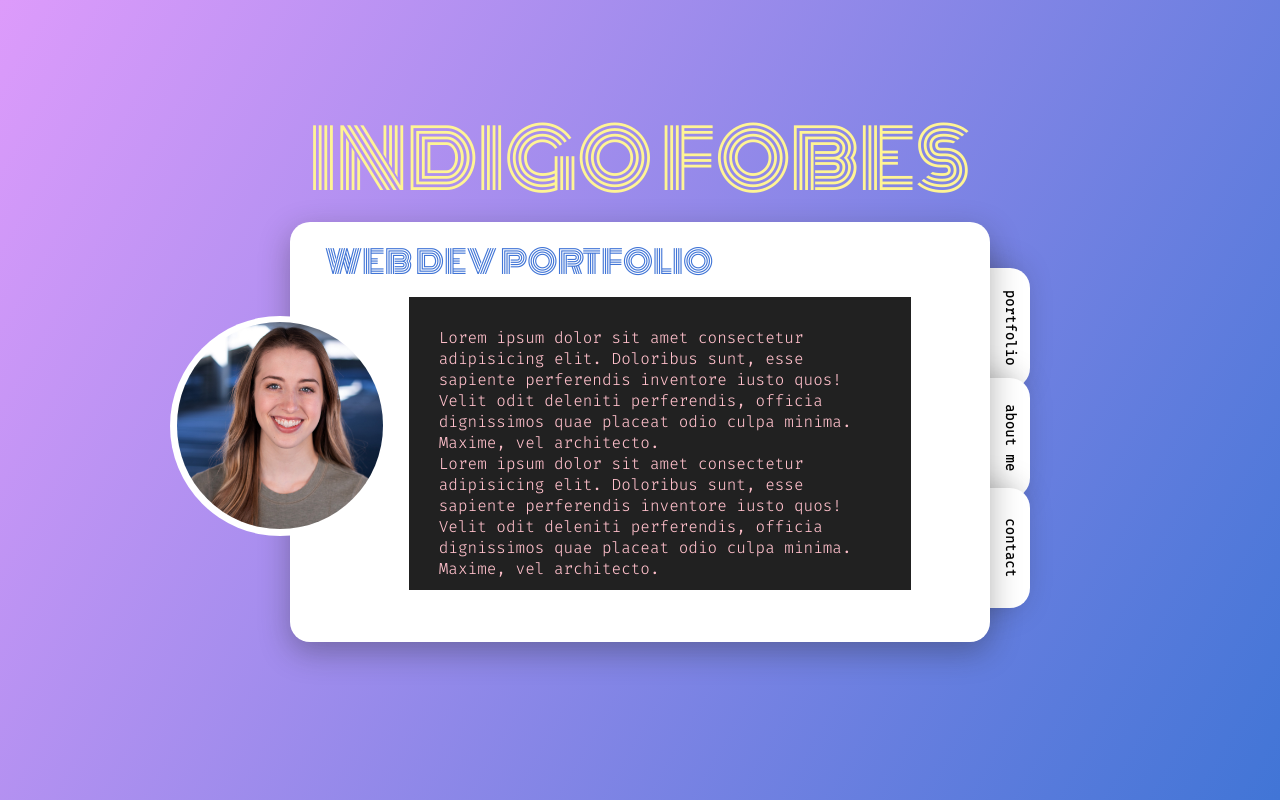
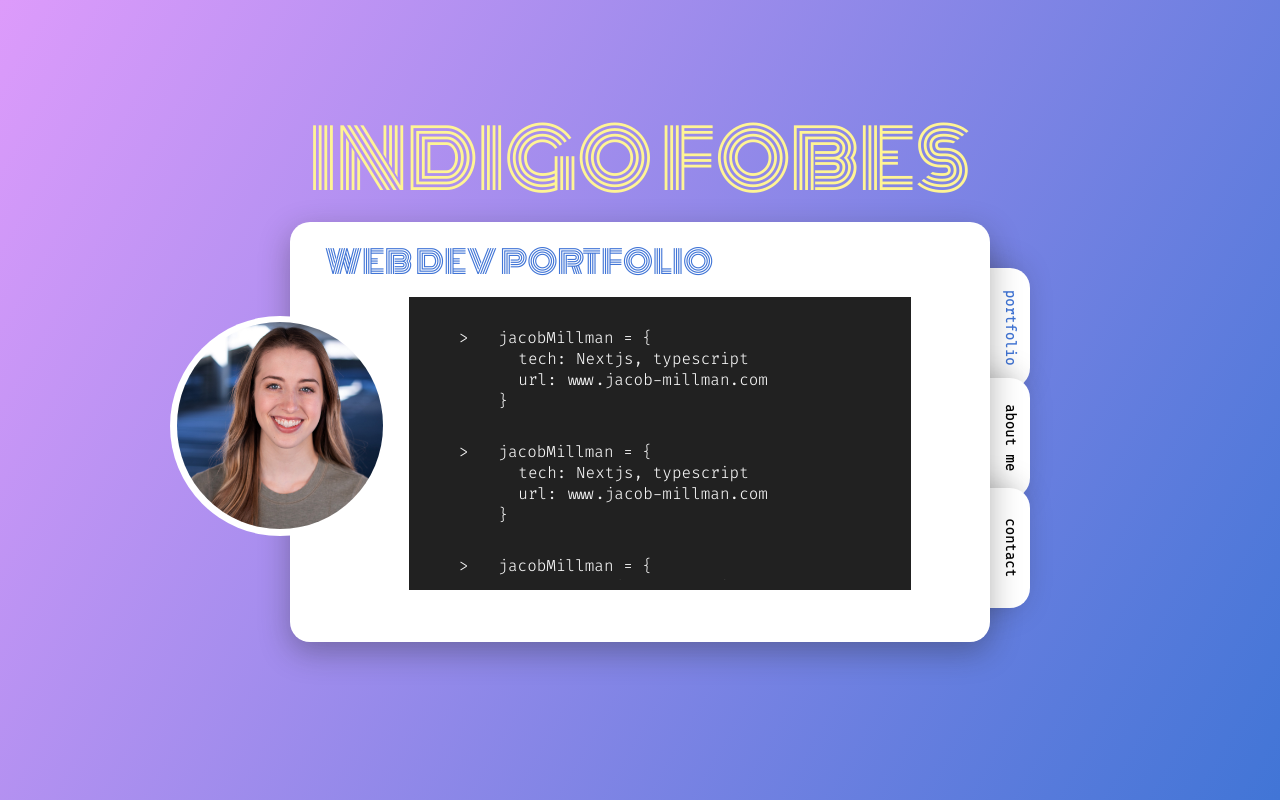
Before and after one commit to IndigoFobes/indigo-nextjs-portfolio, a Next.js app: page / in a window 1280 px wide. Built offline with nearby package versions, Linux system fonts and the light colour scheme.

Commit message:
Lifted up state from tabs to main container and then passed content back down to Content component. Started on About component.

```diff
--- a/src/app/globals.css
+++ b/src/app/globals.css
@@ -7,10 +7,13 @@
   --bgFun: linear-gradient(120deg, #dd9bfb, #4175d6);
   --titleColor: #fff494;
   --accentOne: #4175d6;
+  --accentTwo: #ffdc50;
   --rounded: 20px;
   --bgContent: #212121;
   --lightBg: #4c4c4c;
   --dropShadow: rgba(33, 33, 33, 0.35) 0px 10px 30px 0px;
+  --lightText: #f5f5f5;
+  --bgContentDark: #141414;
 }
 
 * {
@@ -53,5 +56,5 @@ body {
   background-color: var(--lightBg) !important;
   min-height: 100px;
   border-radius: 0px !important;
-  width: 20px;
+  width: 20px !important;
 }
--- a/src/components/about/About.tsx
+++ b/src/components/about/About.tsx
@@ -2,7 +2,22 @@ import React from "react";
 import styles from "./about.module.css";
 
 const About = () => {
-  return <div>About</div>;
+  return (
+    <div className={styles.container}>
+      <div className={styles.section}>
+        <h3>{`## About Me`}</h3>
+        <p>{`Hey there! My name is Indigo! I am a full stack web developer based in NYC. I got certified in December 2022 after taking Georgia Tech’s Full Stack Web Development bootcamp. I learned SO much. And I still have MUCH to learn. I absolutely love learning, so I’m not bummed about it. Etc.`}</p>
+      </div>
+      <div className={styles.section}>
+        <h3>{`## Skills`}</h3>
+        <p>{`My current skills include html, css, javascript, react, nodeje, nextjs, prisma, mongodb, mySQL, tailwind, etc. Other skills include figma, illustrator, and photoshop.`}</p>
+      </div>
+      <div className={styles.section}>
+        <h3>{`## Resume`}</h3>
+        <p>{`Click here to download my resume!`}</p>
+      </div>
+    </div>
+  );
 };
 
 export default About;
--- a/src/components/about/about.module.css
+++ b/src/components/about/about.module.css
@@ -0,0 +1,16 @@
+.container {
+  padding: 10px;
+  color: var(--lightText);
+  font-family: var(--font-code);
+  display: flex;
+  flex-direction: column;
+  gap: 20px;
+  margin-bottom: 30px;
+  padding-right: 30px;
+}
+
+.section h3 {
+  color: var(--accentTwo);
+  margin-bottom: 10px;
+  font-size: 18px;
+}
--- a/src/components/content/Content.tsx
+++ b/src/components/content/Content.tsx
@@ -11,29 +11,15 @@ import styles from "./content.module.css";
 // import ResizeObserver from "resize-observer-polyfill";
 // window.ResizeObserver = ResizeObserver;
 
-const Content = () => {
-  const [content, setContent] = useState("Portfolio");
+const Content = ({ content }: { content: any }) => {
+  // I need to get content in here from Tabs
   return (
     <div className={styles.container}>
       <SimpleBar className={styles.simplebar}>
         <div>
-          {content === "Portfolio" ? (
-            <Portfolio />
-          ) : (
-            <>
-              Lorem, ipsum dolor sit amet consectetur adipisicing elit.
-              Assumenda enim, perferendis dolorum, illum ipsum ex nemo delectus
-              odio eius, cupiditate quae? Nemo deserunt ducimus earum laborum
-              iure id quidem sed? Lorem ipsum dolor sit amet consectetur
-              adipisicing elit. Nulla ducimus provident soluta nemo neque
-              repellendus animi aperiam eligendi fuga velit, ratione repudiandae
-              placeat in possimus blanditiis at repellat autem aspernatur! Lorem
-              ipsum dolor sit amet consectetur adipisicing elit. Earum, quos.
-              Placeat quae debitis officiis, ipsam repellendus sit voluptas
-              quis! Officia, laudantium. Maiores consequuntur numquam
-              repellendus porro hic consectetur laborum molestiae.
-            </>
-          )}
+          {content === "Portfolio" && <Portfolio />}
+          {content === "About" && <About />}
+          {content === "Contact" && <Contact />}
         </div>
       </SimpleBar>
     </div>
--- a/src/components/mainContainer/MainContainer.tsx
+++ b/src/components/mainContainer/MainContainer.tsx
@@ -1,10 +1,16 @@
+"use client";
+
 import Image from "next/image";
-import React from "react";
+import React, { useState } from "react";
 import Content from "../content/Content";
 import Tabs from "../tabs/Tabs";
 import styles from "./mainContainer.module.css";
 
+// const handleCallback = (childData) => {};
+// Get content from Tabs and pass to Content
+
 const MainContainer = () => {
+  const [content, setContent] = useState("Portfolio");
   return (
     <div className={styles.container}>
       <div className={styles.imgContainer}>
@@ -23,10 +29,10 @@ const MainContainer = () => {
         <div className={styles.content}>
           {/* Component is dependent on what tab is selected */}
           {/* Probably will nee useState to determine which component to show... options will be portfolio, single project, about, contact */}
-          <Content />
+          <Content content={content} />
         </div>
       </div>
-      <Tabs />
+      <Tabs content={content} setContent={setContent} />
     </div>
   );
 };
--- a/src/components/portfolio/Portfolio.tsx
+++ b/src/components/portfolio/Portfolio.tsx
@@ -1,33 +1,67 @@
 import React from "react";
 import styles from "./portfolio.module.css";
+
+export interface Project {
+  title: string;
+  tech: string[];
+  url: string;
+  github: string;
+  imageSrc: string;
+  imageAlt: string;
+  id: number;
+}
+
+const projects: Project[] = [
+  {
+    id: 0,
+    title: "jacobMillman",
+    tech: ["Nextjs", "typescript"],
+    url: "www.jacob-millman.com",
+    github: "www.jacob-millman.com",
+    imageSrc: "indigo-green-square.jpg",
+    imageAlt: "Placeholder image.",
+  },
+  {
+    id: 1,
+    title: "jacobMillman",
+    tech: ["Nextjs", "typescript"],
+    url: "www.jacob-millman.com",
+    github: "www.jacob-millman.com",
+    imageSrc: "indigo-green-square.jpg",
+    imageAlt: "Placeholder image.",
+  },
+  {
+    id: 2,
+    title: "jacobMillman",
+    tech: ["Nextjs", "typescript"],
+    url: "www.jacob-millman.com",
+    github: "www.jacob-millman.com",
+    imageSrc: "indigo-green-square.jpg",
+    imageAlt: "Placeholder image.",
+  },
+];
 
 const Portfolio = () => {
   return (
     <div className={styles.container}>
-      <p>
-        Lorem ipsum dolor sit amet consectetur adipisicing elit. Doloribus sunt,
-        esse sapiente perferendis inventore iusto quos! Velit odit deleniti
-        perferendis, officia dignissimos quae placeat odio culpa minima. Maxime,
-        vel architecto.
-      </p>
-      <p>
-        Lorem ipsum dolor sit amet consectetur adipisicing elit. Doloribus sunt,
-        esse sapiente perferendis inventore iusto quos! Velit odit deleniti
-        perferendis, officia dignissimos quae placeat odio culpa minima. Maxime,
-        vel architecto.
-      </p>
-      <p>
-        Lorem ipsum dolor sit amet consectetur adipisicing elit. Doloribus sunt,
-        esse sapiente perferendis inventore iusto quos! Velit odit deleniti
-        perferendis, officia dignissimos quae placeat odio culpa minima. Maxime,
-        vel architecto.
-      </p>
-      <p>
-        Lorem ipsum dolor sit amet consectetur adipisicing elit. Doloribus sunt,
-        esse sapiente perferendis inventore iusto quos! Velit odit deleniti
-        perferendis, officia dignissimos quae placeat odio culpa minima. Maxime,
-        vel architecto.
-      </p>
+      <div className={styles.wrapper}>
+        {projects.map((project) => {
+          const techAsString = project.tech.join(", ");
+          return (
+            <div key={project.id} className={styles.project}>
+              <span>{`>`}</span>
+              <div className={styles.projectText}>
+                <span
+                  className={styles.projectContent}
+                >{`${project.title} = {`}</span>
+                <span className={styles.indent}>{`tech: ${techAsString}`}</span>
+                <span className={styles.indent}>{`url: ${project.url}`}</span>
+                <span>{`}`}</span>
+              </div>
+            </div>
+          );
+        })}
+      </div>
     </div>
   );
 };
--- a/src/components/portfolio/portfolio.module.css
+++ b/src/components/portfolio/portfolio.module.css
@@ -1,5 +1,36 @@
 .container {
   color: pink;
   font-family: var(--font-code);
-  padding: 20px;
+  padding: 10px;
 }
+
+.wrapper {
+  display: flex;
+  flex-direction: column;
+  gap: 10px;
+}
+
+.project {
+  display: flex;
+  flex-direction: row;
+  color: var(--lightText);
+  gap: 30px;
+  transition: all 0.3s ease-in-out;
+  cursor: pointer;
+  padding: 10px 10px 10px 30px;
+  width: 98%;
+}
+
+:hover.project {
+  color: var(--accentTwo);
+  background-color: var(--bgContentDark);
+}
+
+.indent {
+  margin-left: 20px;
+}
+
+.projectText {
+  display: flex;
+  flex-direction: column;
+}
--- a/src/components/tabs/Tabs.tsx
+++ b/src/components/tabs/Tabs.tsx
@@ -1,17 +1,43 @@
-import React from "react";
+"use client";
+
+import React, { useState } from "react";
 import styles from "./tabs.module.css";
 
-const Tabs = () => {
+const Tabs = ({ content, setContent }: { content: any; setContent: any }) => {
+  // When I click a tab, I want to set the state...
+  // this state will have to pass to Content
+
   return (
     <div className={styles.container}>
       <div className={styles.wrapper}>
-        <div className={styles.tab}>
+        <div
+          className={`${styles.tab} ${
+            content === "Portfolio" ? styles.active : ""
+          }`}
+          onClick={() => {
+            setContent("Portfolio");
+          }}
+        >
           <h4>portfolio</h4>
         </div>
-        <div className={styles.tab}>
+        <div
+          className={`${styles.tab} ${
+            content === "About" ? styles.active : ""
+          }`}
+          onClick={() => {
+            setContent("About");
+          }}
+        >
           <h4>about me</h4>
         </div>
-        <div className={styles.tab}>
+        <div
+          className={`${styles.tab} ${
+            content === "Contact" ? styles.active : ""
+          }`}
+          onClick={() => {
+            setContent("Contact");
+          }}
+        >
           <h4>contact</h4>
         </div>
       </div>
--- a/src/components/tabs/tabs.module.css
+++ b/src/components/tabs/tabs.module.css
@@ -29,21 +29,19 @@
   min-height: 150px;
   transition: all 0.3s ease-in-out;
   cursor: pointer;
+  right: -50px;
 }
 
 .tab:nth-child(1) {
   top: 30px;
-  right: -50px;
 }
 
 .tab:nth-child(2) {
   top: 165px;
-  right: -50px;
 }
 
 .tab:nth-child(3) {
   top: 300px;
-  right: -50px;
 }
 
 .tab:nth-child(1):hover {
@@ -56,6 +54,11 @@
 
 .tab:nth-child(3):hover {
   right: -80px;
+}
+
+.active {
+  /* right: -55px !important; */
+  color: var(--accentOne);
 }
 
 @media screen and (max-width: 1536px) {
@@ -81,6 +84,10 @@
     top: 220px;
     right: -40px;
   }
+
+  .active {
+    right: -30px;
+  }
 }
 
 @media screen and (max-width: 1280px) {
```
